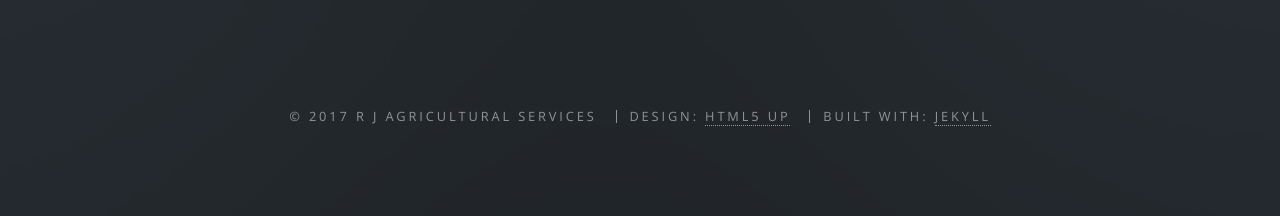
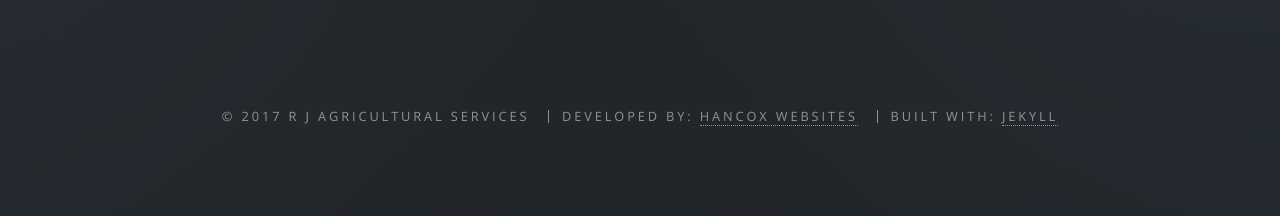
Before and after one commit to programmingJon/RJAgriculturalServices, a Jekyll site: the page built from index.html, in a window 1280 px wide. Shown: the part 3840-4056 px from the top of the page. Built offline with Jekyll 4.4.1, drawn with Linux system fonts in a browser that asks for light colours.

Commit message:
Trying to get css to work on github pages

```diff
--- a/_config.yml
+++ b/_config.yml
@@ -8,7 +8,7 @@
 owner: R J Agricultural Services
 first_published: 2017
 email: your-email@domain.com
-baseurl: "" # the subpath of your site, e.g. /blog
+baseurl: "/Test-Jekyll-Site" # the subpath of your site, e.g. /blog
 url: "" # the base hostname & protocol for your site
 permalink: pretty
 social:
--- a/_includes/footer.html
+++ b/_includes/footer.html
@@ -21,7 +21,7 @@
     {% endif %}
     {{ thisyear }}
     {% if site.owner %}{{ site.owner }}{% else %}{{ site.title }}{% endif %}</li>
-    <li>Design: <a href="http://html5up.net" target="_blank">HTML5 UP</a></li>
+    <li>Developed by: <a href="http://hancoxwebsites.co.uk" target="_blank">Hancox Websites</a></li>
     <li>Built with: <a href="http://jekyllrb.com" target="_blank">Jekyll</a></li>
   </ul>
 </footer>
```
Also changed, not shown: 4 other files.
